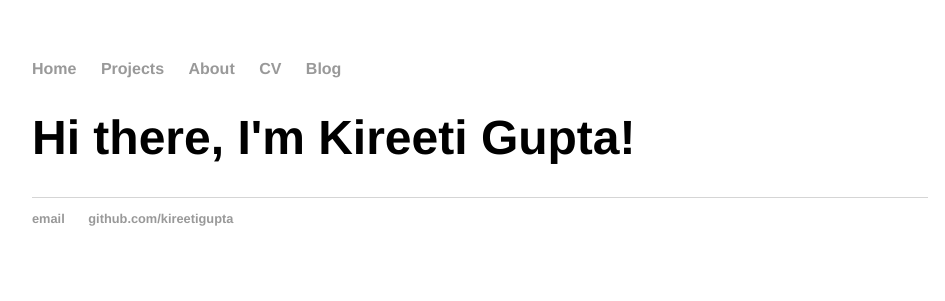
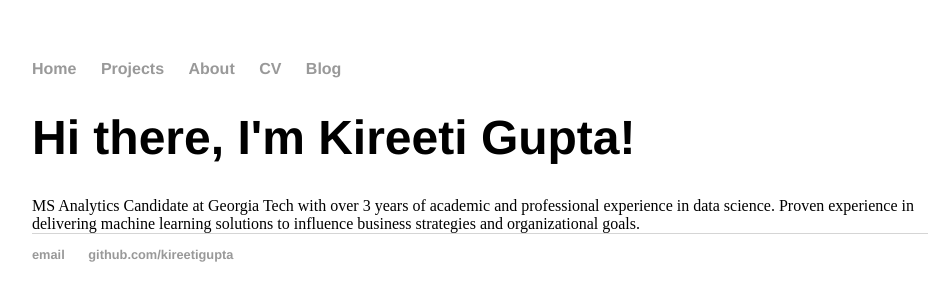
Before and after one commit to kireetigupta/kireetiboorla.github.io, a Jekyll site: the page built from index.html, in a window 1280 px wide. Shown: the top 301 px of the page, without its empty margins (160-1105 px from the left). Built offline with Jekyll 4.4.1, drawn with Linux system fonts in a browser that asks for light colours.

Commit message:
Update index.html

```diff
--- a/index.html
+++ b/index.html
@@ -3,5 +3,8 @@ layout: default
 title: Kireeti Gupta
 ---
 <div class="blurb">
-	<h1>Hi there, I'm Kireeti Gupta!</h1>
+<h1>Hi there, I'm Kireeti Gupta!</h1>
+	MS Analytics Candidate at Georgia Tech with over 3 years of academic and professional experience in data science.
+	Proven experience in delivering machine learning solutions to influence business strategies and organizational goals.
+
 </div>
```
